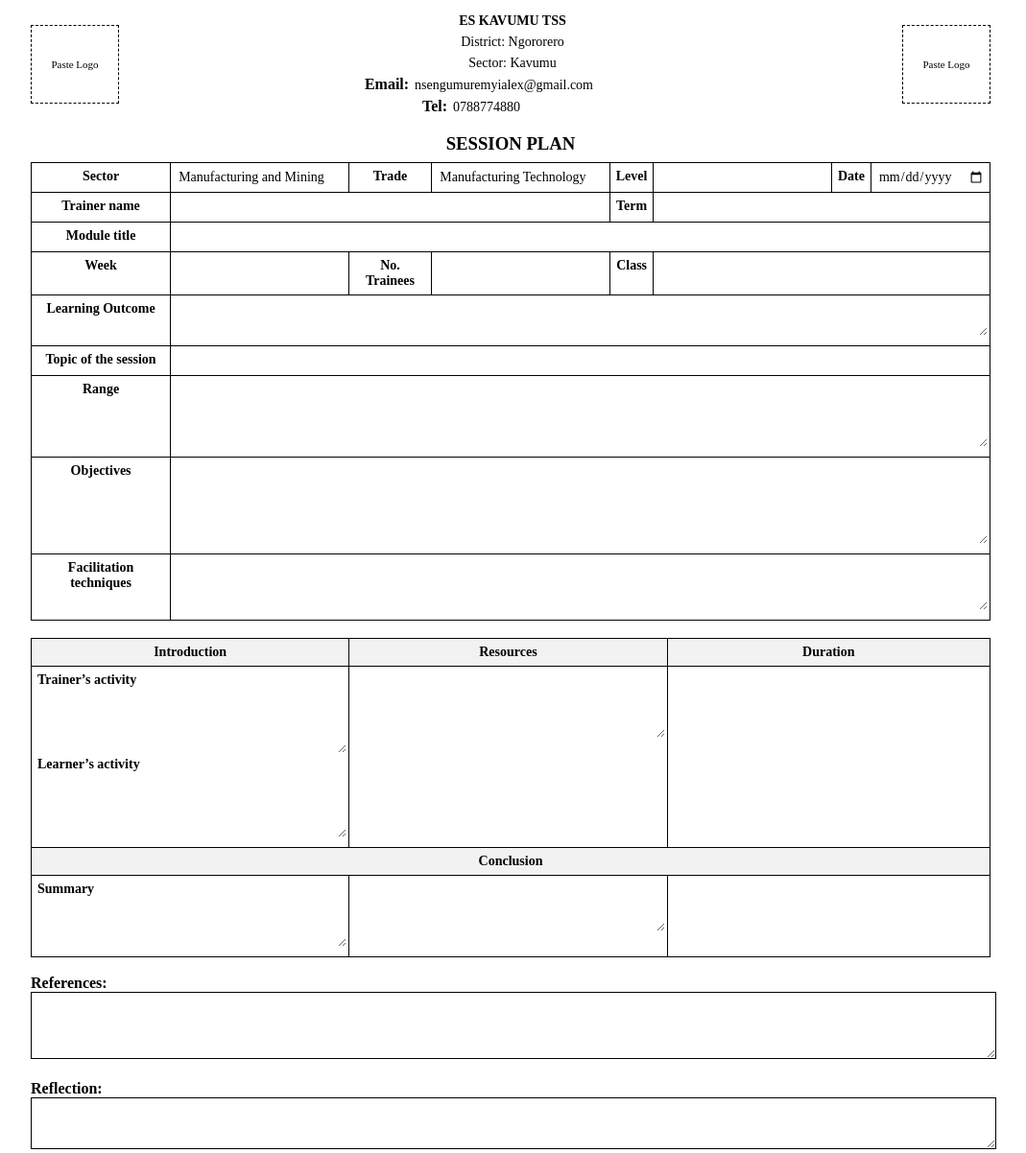
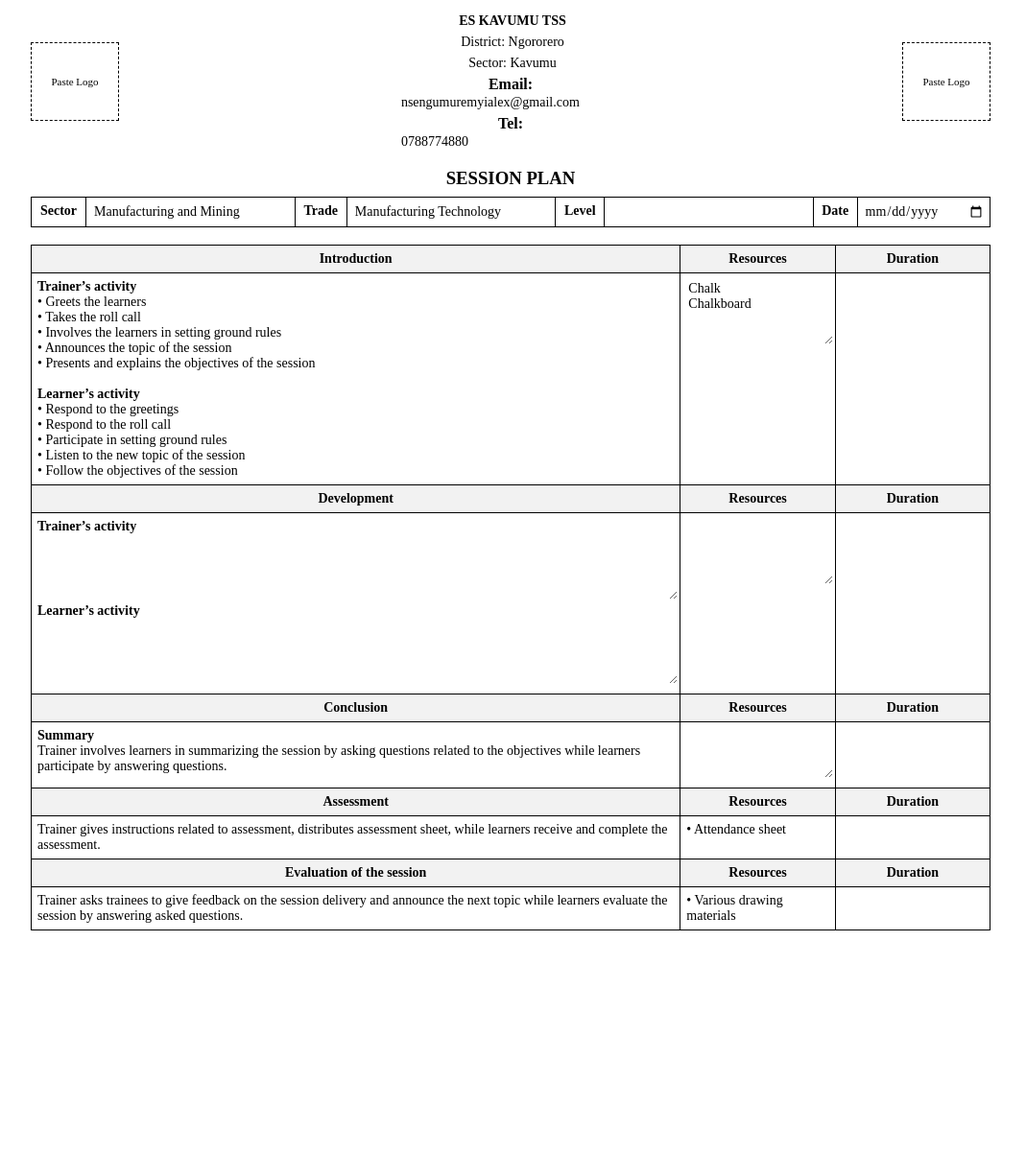
Before and after one commit to nsengumuremyialex-max/TVET-SESSION-PLAN, a plain HTML site: page index.html in a window 1280 px wide. Shown: the part 80-1282 px from the top of the page at 96% size, without its empty margins (108-1177 px from the left). After the commit the page ends 1050 px from the top, so only its background shows below. Drawn offline with nearby package versions, Linux system fonts and the light colour scheme.

Commit message:
Update index.html

```diff
--- a/index.html
+++ b/index.html
@@ -43,14 +43,12 @@ button{
     font-size:16px;
 }
 
-/* HEADER */
 .header{
     display:flex;
     justify-content:space-between;
     align-items:center;
     padding:10px 0;
 }
-
 .center{
     text-align:center;
     display:flex;
@@ -58,7 +56,6 @@ button{
     gap:4px;
 }
 
-/* PASTE LOGO */
 .paste-area{
     width:90px;
     height:80px;
@@ -66,9 +63,7 @@ button{
     display:flex;
     justify-content:center;
     align-items:center;
-    text-align:center;
     font-size:11px;
-    cursor:pointer;
 }
 .paste-area img{max-height:70px;}
 </style>
@@ -80,37 +75,18 @@ button{
 
 <div id="sessionPlan">
 
-<!-- HEADER -->
 <div class="header">
-
-    <div class="paste-area" contenteditable="true" data-img="leftLogo">
-        Paste Logo
-        <img id="leftLogo">
-    </div>
+    <div class="paste-area" contenteditable="true" data-img="leftLogo">Paste Logo<img id="leftLogo"></div>
 
     <div class="center">
         <input value="ES KAVUMU TSS" style="text-align:center;font-weight:bold;">
         <input value="District: Ngororero" style="text-align:center;">
         <input value="Sector: Kavumu" style="text-align:center;">
-
-        <!-- Email first -->
-        <div>
-            <b>Email:</b>
-            <input value="nsengumuremyialex@gmail.com" style="width:250px;">
-        </div>
-
-        <!-- Tel on new line -->
-        <div>
-            <b>Tel:</b>
-            <input value="0788774880" style="width:150px;">
-        </div>
+        <div><b>Email:</b> <input value="nsengumuremyialex@gmail.com"></div>
+        <div><b>Tel:</b> <input value="0788774880"></div>
     </div>
 
-    <div class="paste-area" contenteditable="true" data-img="rightLogo">
-        Paste Logo
-        <img id="rightLogo">
-    </div>
-
+    <div class="paste-area" contenteditable="true" data-img="rightLogo">Paste Logo<img id="rightLogo"></div>
 </div>
 
 <h3>SESSION PLAN</h3>
@@ -122,49 +98,6 @@ button{
 <th>Level</th><td><input></td>
 <th>Date</th><td><input type="date"></td>
 </tr>
-
-<tr>
-<th>Trainer name</th>
-<td colspan="3"><input></td>
-<th>Term</th>
-<td colspan="3"><input></td>
-</tr>
-
-<tr>
-<th>Module title</th>
-<td colspan="7"><input></td>
-</tr>
-
-<tr>
-<th>Week</th><td><input></td>
-<th>No. Trainees</th><td><input type="number"></td>
-<th>Class</th><td colspan="3"><input></td>
-</tr>
-
-<tr>
-<th>Learning Outcome</th>
-<td colspan="7"><textarea rows="2"></textarea></td>
-</tr>
-
-<tr>
-<th>Topic of the session</th>
-<td colspan="7"><input></td>
-</tr>
-
-<tr>
-<th>Range</th>
-<td colspan="7"><textarea rows="4"></textarea></td>
-</tr>
-
-<tr>
-<th>Objectives</th>
-<td colspan="7"><textarea rows="5"></textarea></td>
-</tr>
-
-<tr>
-<th>Facilitation techniques</th>
-<td colspan="7"><textarea rows="3"></textarea></td>
-</tr>
 </table>
 
 <br>
@@ -172,6 +105,37 @@ button{
 <table>
 <tr class="section">
 <td colspan="3">Introduction</td>
+<td>Resources</td>
+<td>Duration</td>
+</tr>
+
+<tr>
+<td colspan="3">
+<b>Trainer’s activity</b><br>
+• Greets the learners<br>
+• Takes the roll call<br>
+• Involves the learners in setting ground rules<br>
+• Announces the topic of the session<br>
+• Presents and explains the objectives of the session<br><br>
+
+<b>Learner’s activity</b><br>
+• Respond to the greetings<br>
+• Respond to the roll call<br>
+• Participate in setting ground rules<br>
+• Listen to the new topic of the session<br>
+• Follow the objectives of the session
+</td>
+
+<td>
+<textarea rows="4">Chalk
+Chalkboard</textarea>
+</td>
+
+<td><input></td>
+</tr>
+
+<tr class="section">
+<td colspan="3">Development</td>
 <td>Resources</td>
 <td>Duration</td>
 </tr>
@@ -188,36 +152,60 @@ button{
 </tr>
 
 <tr class="section">
-<td colspan="5">Conclusion</td>
+<td colspan="3">Conclusion</td>
+<td>Resources</td>
+<td>Duration</td>
 </tr>
 
 <tr>
 <td colspan="3">
 <b>Summary</b><br>
-<textarea rows="3"></textarea>
+Trainer involves learners in summarizing the session by asking questions
+related to the objectives while learners participate by answering questions.
 </td>
 <td><textarea rows="3"></textarea></td>
 <td><input></td>
 </tr>
+
+<tr class="section">
+<td colspan="3">Assessment</td>
+<td>Resources</td>
+<td>Duration</td>
+</tr>
+
+<tr>
+<td colspan="3">
+Trainer gives instructions related to assessment, distributes assessment sheet,
+while learners receive and complete the assessment.
+</td>
+<td>• Attendance sheet</td>
+<td><input></td>
+</tr>
+
+<tr class="section">
+<td colspan="3">Evaluation of the session</td>
+<td>Resources</td>
+<td>Duration</td>
+</tr>
+
+<tr>
+<td colspan="3">
+Trainer asks trainees to give feedback on the session delivery and announce
+the next topic while learners evaluate the session by answering asked
+questions.
+</td>
+<td>• Various drawing materials</td>
+<td><input></td>
+</tr>
+
 </table>
-
-<br>
-
-<b>References:</b>
-<textarea rows="4" style="width:100%;border:1px solid black;"></textarea>
-
-<br><br>
-
-<b>Reflection:</b>
-<textarea rows="3" style="width:100%;border:1px solid black;"></textarea>
 
 </div>
 
 <script>
-// paste image only
 document.querySelectorAll(".paste-area").forEach(area=>{
     area.addEventListener("paste",e=>{
-        const items=(e.clipboardData||window.clipboardData).items;
+        const items=e.clipboardData.items;
         for(let item of items){
             if(item.type.includes("image")){
                 const reader=new FileReader();
@@ -238,10 +226,7 @@ async function generatePDF(){
     const img=canvas.toDataURL("image/png");
 
     const pdf=new jsPDF("p","mm","a4");
-    const w=pdf.internal.pageSize.getWidth();
-    const h=(canvas.height*w)/canvas.width;
-
-    pdf.addImage(img,"PNG",0,0,w,h);
+    pdf.addImage(img,"PNG",0,0,210,297);
     pdf.save("Session_Plan.pdf");
 }
 </script>
```
